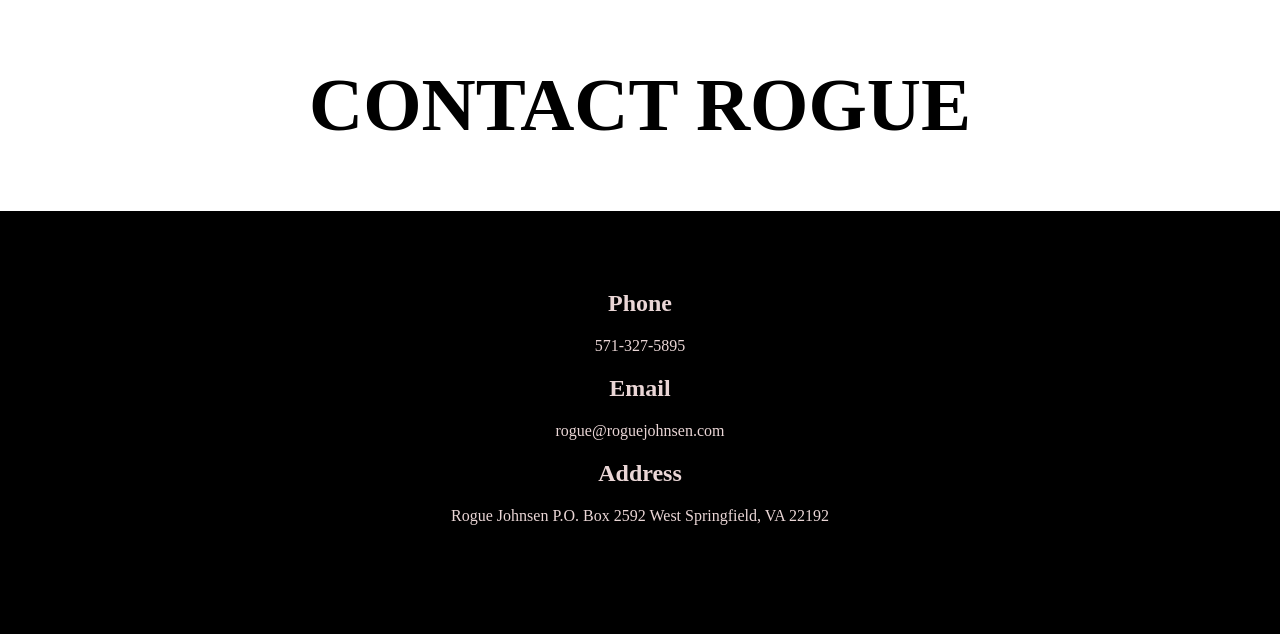
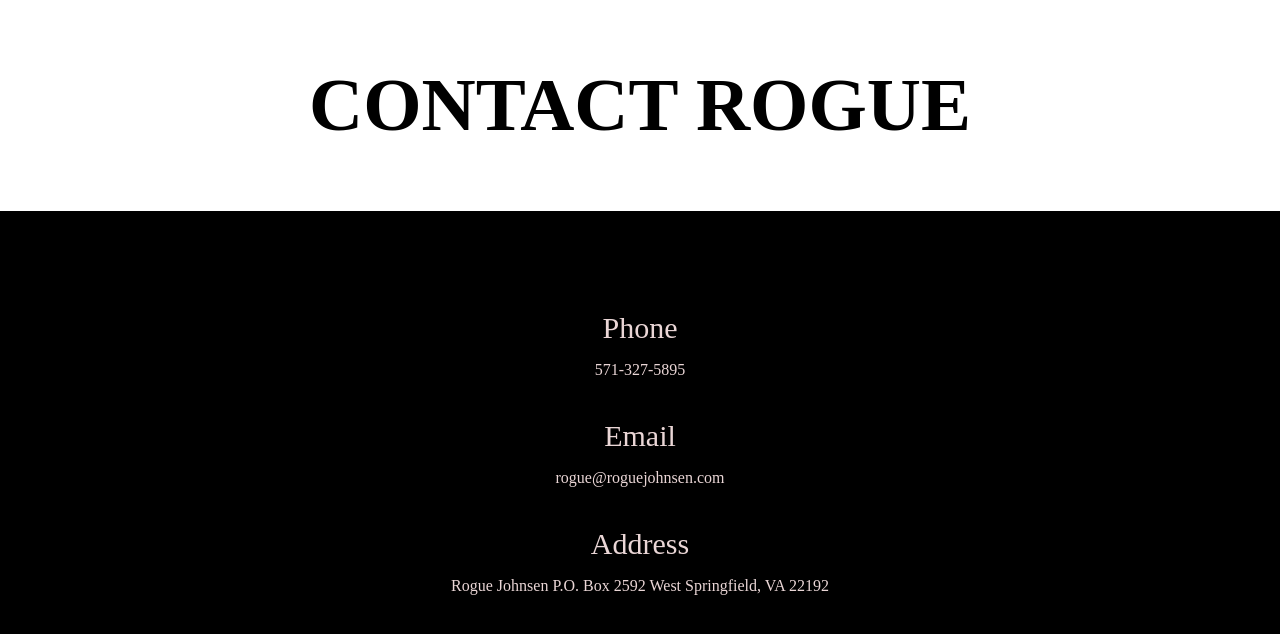
Before and after one commit to JocelynYH/rogue-johnson, a plain HTML site: page Contact.html in a window 1280 px wide. Shown: the part 128-762 px from the top of the page. Drawn offline with Linux system fonts and the light colour scheme; a web font is replaced by a local one.

Commit message:
Update contact

```diff
--- a/Contact.css
+++ b/Contact.css
@@ -14,7 +14,7 @@ body {
 /*********************************
 			Nav Bar
 **********************************/
-ul{
+ul {
 	list-style: none;
 	display: inline-block;
 }
@@ -29,7 +29,7 @@ li {
 a {
 	text-decoration: none;
 	color: white;
-	font-weight:bold;
+	font-weight: bold;
 	font-family: 'Codystar', cursive;
 	font-size: 20px;
 	letter-spacing: 1px;
@@ -53,7 +53,7 @@ a {
 }
 
 .navbar-logo img {
-	width:100%;
+	width: 100%;
 	background-size: cover;
 }
 
@@ -95,3 +95,15 @@ a {
 	background: black;
 	padding: 60px
 }
+
+h3 {
+	font-size: 30px;
+	font-family: 'raleway';
+	font-weight: 200;
+	margin-top: 40px;
+	margin-bottom: 15px;
+}
+
+p {
+	font-family: 'raleway';
+}
--- a/Contact.html
+++ b/Contact.html
@@ -40,11 +40,11 @@
 	</div>
 
 	<div id="contact">
-		<h2>Phone</h2>
+		<h3>Phone</h3>
 		<p>571-327-5895</p>
-		<h2>Email</h2>
+		<h3>Email</h3>
 		<p>rogue@roguejohnsen.com</p>
-		<h2>Address</h2>
+		<h3>Address</h3>
 		<p>Rogue Johnsen
 			P.O. Box 2592
 			West Springfield, VA 22192</p>
```
